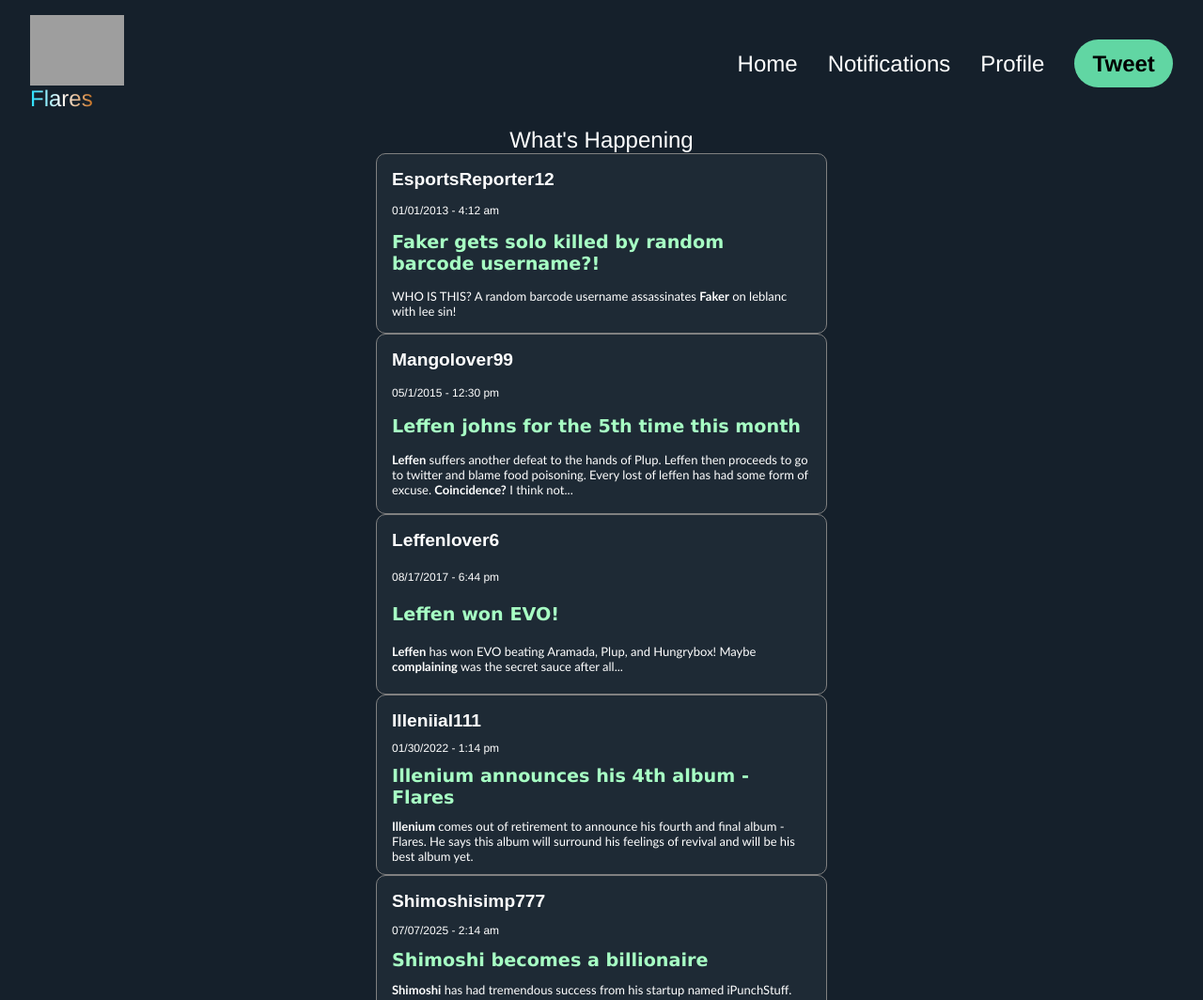
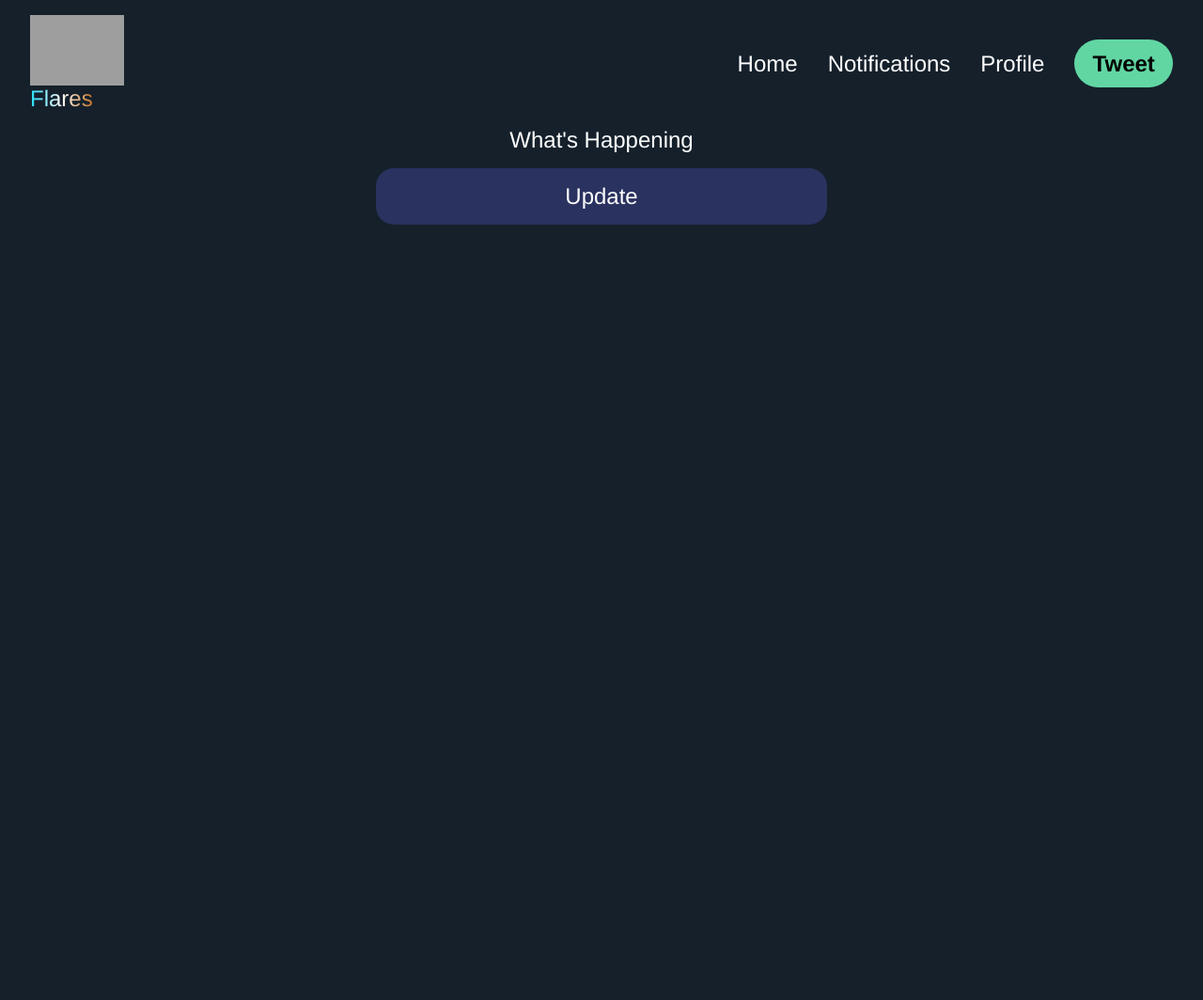
Before and after one commit to kennytran95/blog-site, a plain HTML site: page index.html in a window 1280 px wide. Shown: the top 1064 px of the page at 94% size. After the commit the page ends 800 px from the top, so only its background shows below. Drawn offline with Linux system fonts and the light colour scheme; grey boxes are pictures that could not be loaded.

Commit message:
update button and render elements

```diff
--- a/index.html
+++ b/index.html
@@ -35,6 +35,9 @@
         What's Happening
       </span>
     </div>
+    <div class="refresh">
+      <button class="update-btn">Update</button>
+    </div>
     <div class="tweets" id="tweet">
       <ul class="tweet-ul"></ul>
     </div>
--- a/scripts.js
+++ b/scripts.js
@@ -51,15 +51,22 @@ for (let data of dummyData) {
   tweetUser.className = 'tweetUser';
   tweetUser.innerText = data.username;
 
-  document.body.appendChild(tweet);
+  // document.body.appendChild(tweet);
   tweet.appendChild(tweetUser);
   tweet.appendChild(tweetTitle);
   tweet.appendChild(tweetDate);
   tweet.appendChild(tweetBody);
 
+  // const appendTweet = setInterval(document.body.appendChild(tweet), 10000);
+  // clearInterval(appendTweet);
+
+  //button with eventlistener + attempt to render per 10s
+  const tweetUpdateButton = document.querySelector('.update-btn');
+  const tweetUpdateHandler = tweetUpdateButton.addEventListener('click', () => {
+  setInterval(document.body.appendChild(tweet), 10000);
+});
+
 }
-
-
 
 /* render information into DOM (each into their own box)
 style it
--- a/styles.css
+++ b/styles.css
@@ -108,6 +108,12 @@ body {
   text-align:center;
 }
 
+.refresh{
+  display: flex;
+  justify-content: center;
+  padding: 1rem;
+}
+
 .shimoshi {
   transition: all 200ms ease-in;
 }
@@ -179,3 +185,28 @@ body {
 .tweetTitle:hover{
   color: rgb(0, 255, 98);
 }
+
+.update-btn{
+  background-color:rgba(42, 50, 95, 1);
+  color: white;
+  font-family: Helvetica, Arial, sans-serif;
+  font-size: 1.5rem;
+  width: 30rem;
+  border:none;
+  padding: 1rem 1.5rem;
+  outline:none;
+  border-radius: 1.2rem;
+  cursor: pointer;
+  transition:all 200ms ease-in;
+  display: flex;
+  align-items: center;
+  justify-content: center;
+}
+
+.update:hover{
+  background-color:rgba(42, 50, 95, 0.8);
+}
+
+.visible {
+  display: block;
+}
```
